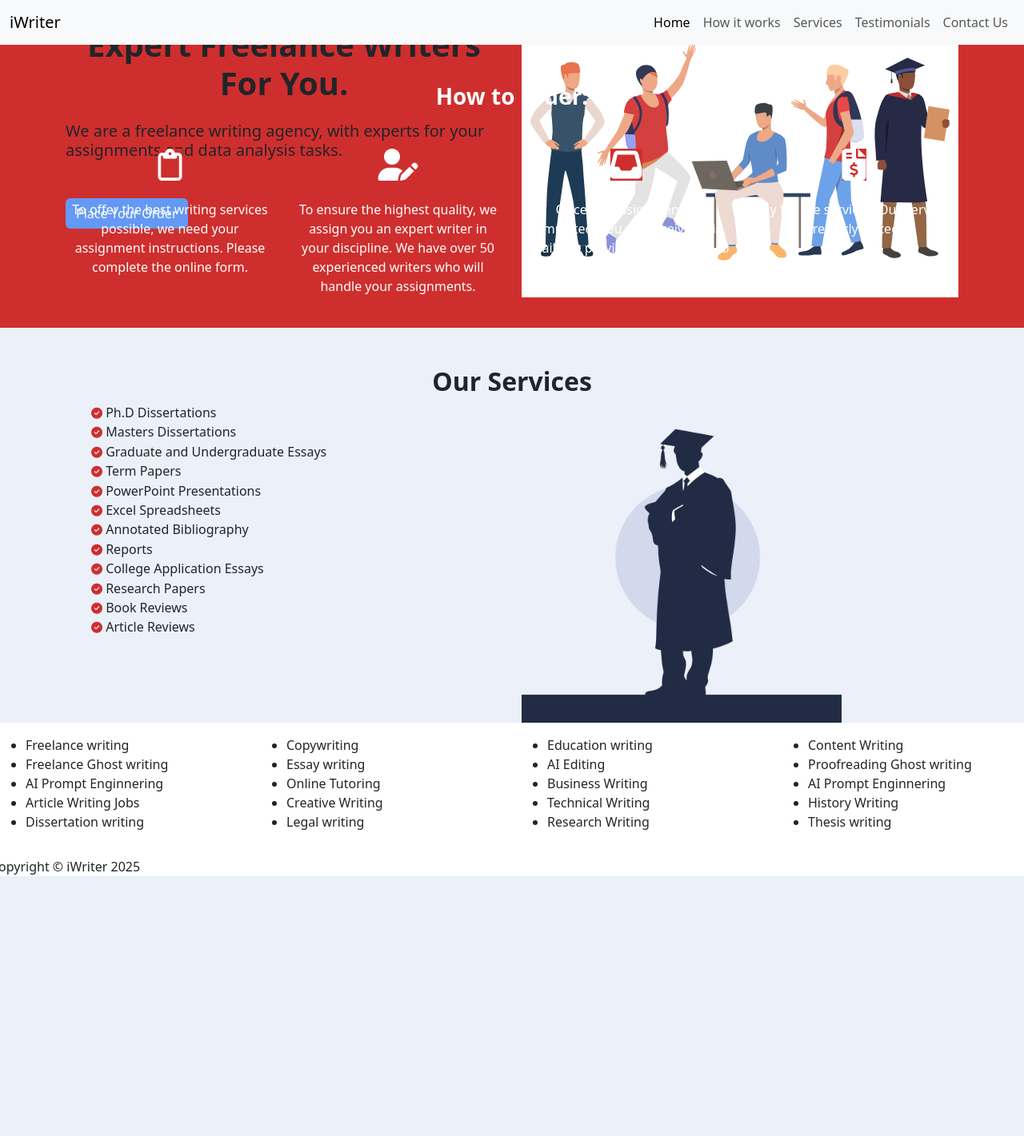
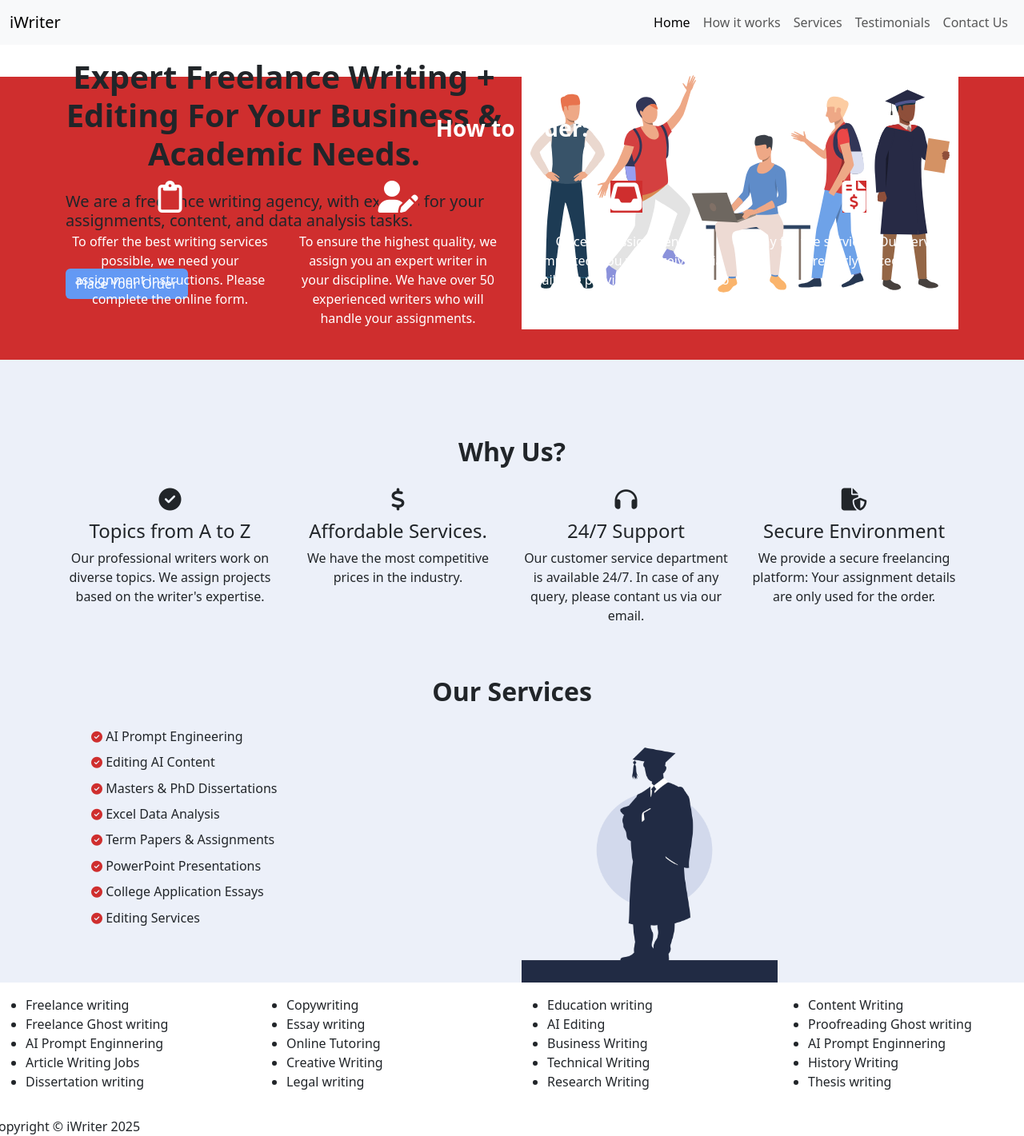
Before and after one commit to gatemadavid/jobsite, a Django app: page / in a window 1280 px wide. Shown: the whole page at 80% size. Before the commit the page ends 1096 px from the top, so only its background shows below. Run offline with Django 5.2, Linux system fonts and the light colour scheme; some libraries are stand-ins or nearby versions.

Commit message:
added sections to the home page

```diff
--- a/jobsite/templates/index.html
+++ b/jobsite/templates/index.html
@@ -2,14 +2,14 @@
 {% extends "_base.html" %}
 {% load static %}
 {% block content %}
-<section id="home">
+<section id="home" class="mt-5">
 	<div class="container">
 		<div class="row">
 			<div class="col-md-6 mt-4">
 				<h1 class="mb-4 text-center fw-bold">
-					Expert Freelance Writers For You.
+					Expert Freelance Writing + Editing For Your Business & Academic Needs.
 				</h1>
-				<h5 class="fw-light">We are a freelance writing agency, with experts for your assignments and data analysis tasks.</h5>
+				<h5 class="fw-light">We are a freelance writing agency, with experts for your assignments, content, and data analysis tasks.</h5>
 				<div class="mt-5">
 					<a class="btn btn-purple text-white" href="#" role="button">Place Your Order</a>
 				</div>
@@ -58,27 +58,50 @@
 	</div>
 </section>
 <section id="services">
+	<div class="container pt-5">
+		<h2 class=" pt-5 fw-bold text-center">Why Us?</h2>
+		<div class=" pt-3 row">
+			<div class="text-center col-md-3">
+				<h3><i class="fa-solid fa-circle-check"></i></h3>
+				<h4>Topics from A to Z</h4>
+				<p>Our professional writers work on diverse topics. We assign projects based on the writer's expertise.</p>
+			</div>
+			<div class="text-center col-md-3">
+				<h3><i class="fa-solid fa-dollar-sign"></i></h3>
+				<h4>Affordable Services.</h4>
+				<p>We have the most competitive prices in the industry. </p>
+			</div>
+			<div class="text-center col-md-3">
+				<h3 ><i class="fa-solid fa-headphones"></i></h3>
+				<h4>24/7 Support</h4>
+				<p>Our customer service department is available 24/7. In case of any query, please contant us via our email.</p>
+			</div>
+			<div class="text-center col-md-3">
+				<h3 ><i class="fa-solid fa-file-shield"></i></h3>
+				<h4>Secure Environment</h4>
+				<p>We provide a secure freelancing platform: Your assignment details are only used for the order.</p>
+			</div>
+		</div>
+	</div>
 	<div class="container">
 		<h2 class=" pt-5 fw-bold text-center">Our Services</h2>
-		<div class="row">
-			<div class="col-md-6">
+			<div class=" pt-3 row">
+				<div class="col-md-6">
 				<ul>
-					<li><i class="fa-solid fa-circle-check"></i> Ph.D Dissertations</li>
-					<li> <i class="fa-solid fa-circle-check"></i> Masters Dissertations</li>
-					<li> <i class="fa-solid fa-circle-check"></i> Graduate and Undergraduate Essays</li>
-					<li><i class="fa-solid fa-circle-check"></i> Term Papers</li>
-					<li><i class="fa-solid fa-circle-check"></i> PowerPoint Presentations</li>
-					<li><i class="fa-solid fa-circle-check"></i> Excel Spreadsheets</li>
-					<li><i class="fa-solid fa-circle-check"></i> Annotated Bibliography</li>
-					<li><i class="fa-solid fa-circle-check"></i> Reports</li>
-					<li><i class="fa-solid fa-circle-check"></i> College Application Essays</li>
-					<li><i class="fa-solid fa-circle-check"></i> Research Papers</li>
-					<li><i class="fa-solid fa-circle-check"></i> Book Reviews</li>
-					<li><i class="fa-solid fa-circle-check"></i> Article Reviews</li>
+					<li><i class="fa-solid fa-circle-check mb-2"></i> AI Prompt Engineering</li>
+					<li><i class="fa-solid fa-circle-check mb-2"></i> Editing AI Content</li>
+					<li> <i class="fa-solid fa-circle-check mb-2"></i> Masters & PhD Dissertations</li>
+					<li> <i class="fa-solid fa-circle-check mb-2"></i> Excel Data Analysis</li>
+					<li><i class="fa-solid fa-circle-check mb-2"></i> Term Papers & Assignments</li>
+					<li><i class="fa-solid fa-circle-check mb-2"></i> PowerPoint Presentations</li>
+					<li><i class="fa-solid fa-circle-check mb-2"></i> College Application Essays</li>
+					<li><i class="fa-solid fa-circle-check"></i> Editing Services</li>
+
+
 				</ul>
 			</div>
 			<div class="col-md-6">
-				<img class="img-fluid" style="height: 25em;" src="{% static 'img/grad.jpg' %}" alt="">
+				<img class="img-fluid" style="height: 20em;" src="{% static 'img/grad.jpg' %}" alt="">
 
 			</div>
 		</div>
```
